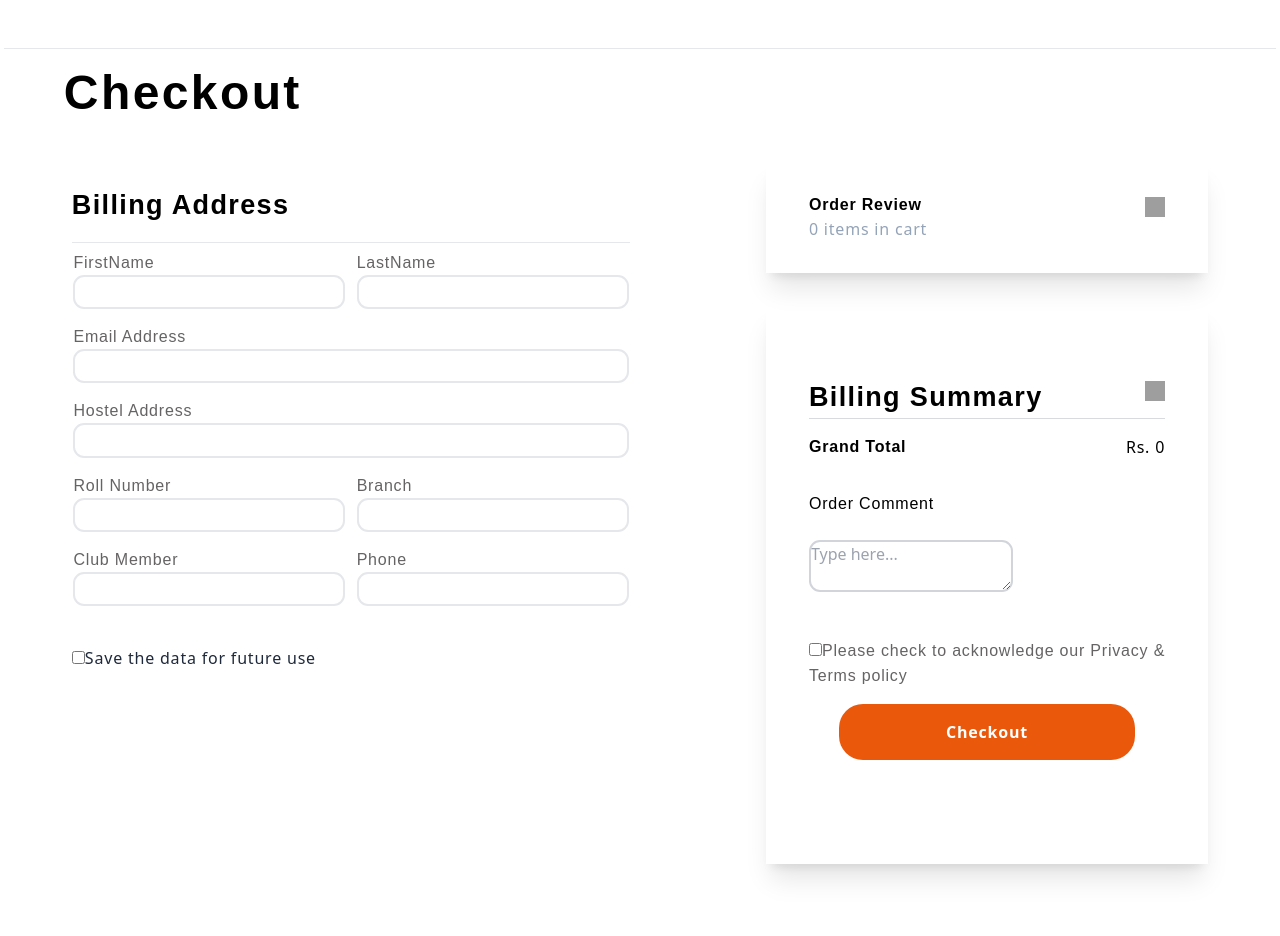
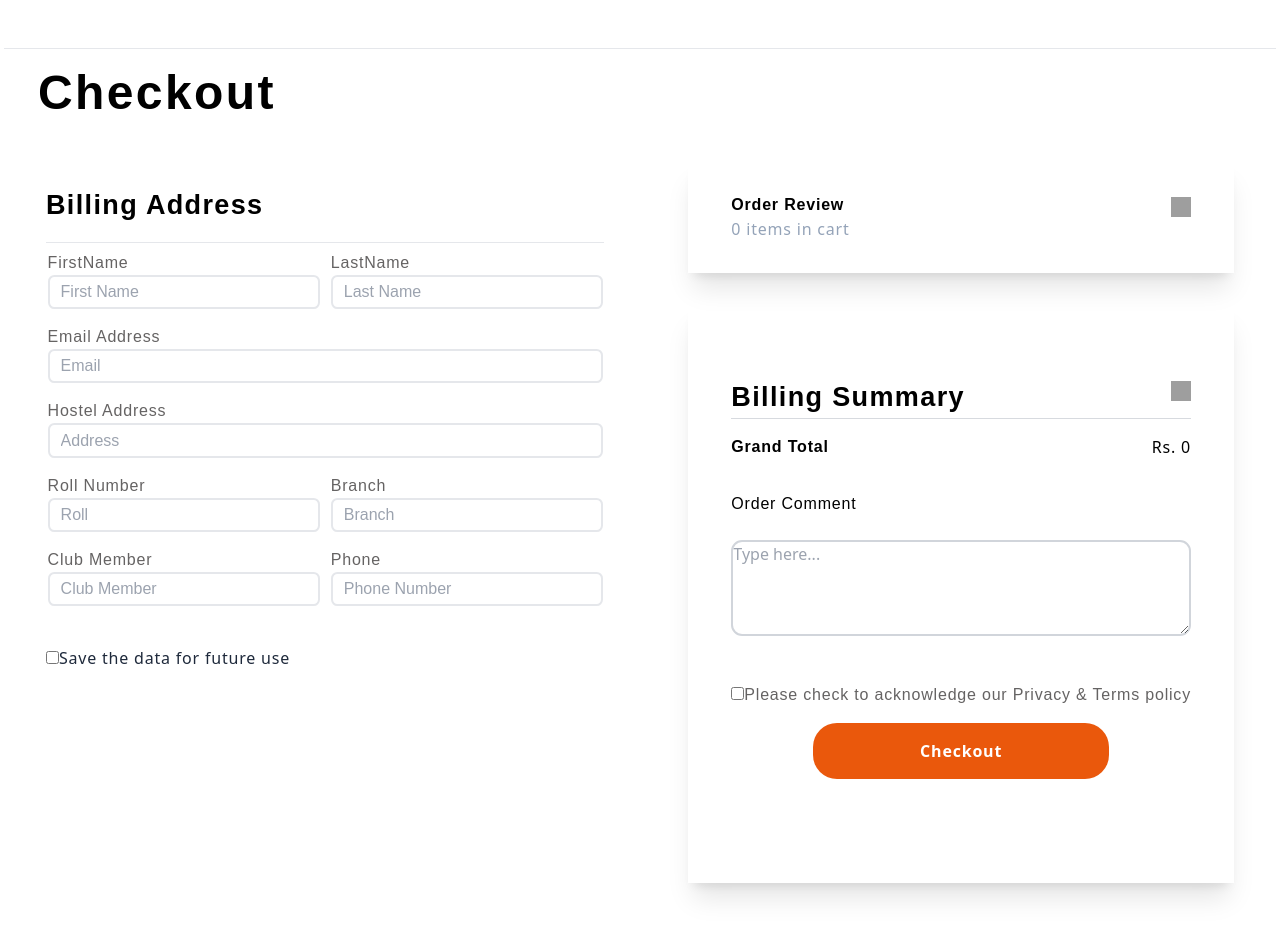
Before and after one commit to bsoc-bitbyte/GetIt, a Nuxt app: page /products/checkOut in a window 1280 px wide. Shown: the top 936 px of the page. Built offline with nearby package versions, Linux system fonts and the light colour scheme; grey boxes are pictures that could not be loaded.

Commit message:
Update checkOut.vue
Made the requested changes

```diff
--- a/pages/products/checkOut.vue
+++ b/pages/products/checkOut.vue
@@ -4,7 +4,7 @@
     <form @submit = "submitForm" class = "py-[3rem]">
       <hr>
 
-    <div class="flex-items min-[1020px]:flex min-[1020px]:justify-around">
+    <div class="flex-items max-[1029px]:flex-col max-[1019px]:items-center min-[1020px]:flex min-[1020px]:justify-around">
       <div class="main1">
         <div class="heading text-[3rem] font-extrabold cursor-crosshair py-[0.5rem] subpixel-antialiased tracking-wider">
         <div class = "">Checkout</div>
@@ -18,40 +18,40 @@
        <div class="name min-[1020px]:flex">
         <div class = "TEXT py-[0.5rem] px-[0.1rem]">
           <label for="firstName" class = "min-[1020px]:block subpixel-antialiased tracking-wider">FirstName</label>
-          <input type=" text" id="fn" v-model.trim.lazy="formValue.firstName" class="pl-[0.69rem] min-[1020px]:mr-[0.5rem] w-full min-[1020px]:w-[17rem] rounded-[0.69rem] py-[0.2rem] border-2 border-gray-200">
+          <input type="text" placeholder = "First Name" id="fn" v-model.trim.lazy="formValue.firstName" class="pl-[0.69rem] min-[1020px]:mr-[0.5rem] w-full min-[1020px]:w-[17rem] rounded-[0.4rem] py-[0.2rem] border-2 border-gray-200">
         </div>
         <div class = "TEXT py-[0.5rem] px-[0.1rem]">
           <label for="lastName" class = "min-[1020px]:block subpixel-antialiased tracking-wider">LastName</label>
-          <input type="text" id="ln" v-model.trim.lazy="formValue.lastName" class="pl-[0.69rem] w-full min-[1020px]:w-[17rem] rounded-[0.69rem] py-[0.2rem] border-2 border-gray-200">
+          <input type="text" placeholder = "Last Name" id="ln" v-model.trim.lazy="formValue.lastName" class="pl-[0.69rem] w-full min-[1020px]:w-[17rem] rounded-[0.4rem] py-[0.2rem] border-2 border-gray-200">
         </div>
        </div>
         <div class="remaining-credentials">
           <div class = "TEXT py-[0.5rem] px-[0.1rem]">
           <label for="email" class = "min-[1020px]:block subpixel-antialiased tracking-wider">Email Address</label>
-          <input type="email" id="email" v-model.trim.lazy="formValue.email" class="pl-[0.69rem] w-full rounded-[0.69rem] py-[0.2rem] border-2 border-gray-200">
+          <input type="email" placeholder = "Email" id="email" v-model.trim.lazy="formValue.email" class="pl-[0.69rem] w-full rounded-[0.4rem] py-[0.2rem] border-2 border-gray-200">
         </div>
         <div class = "TEXT py-[0.5rem] px-[0.1rem]">
           <label for="hosteladdress" class = "min-[1020px]:block subpixel-antialiased tracking-wider">Hostel Address</label>
-          <input type="text" id="hostel" v-model.trim.lazy="formValue.hosteladdress" class="pl-[0.69rem] w-full rounded-[0.69rem] py-[0.2rem] border-2 border-gray-200">
+          <input type="text" placeholder = "Address" id="hostel" v-model.trim.lazy="formValue.hosteladdress" class="pl-[0.69rem] w-full rounded-[0.4rem] py-[0.2rem] border-2 border-gray-200">
         </div>
         <div class="min-[1020px]:flex">
           <div class = "TEXT py-[0.5rem] px-[0.1rem]">
           <label for="roll" class = "min-[1020px]:block subpixel-antialiased tracking-wider">Roll Number</label>
-          <input type="text" id="roll" v-model.trim.lazy="formValue.roll" class="pl-[0.69rem]  min-[1020px]:mr-[0.5rem] w-full min-[1020px]:w-[17rem] rounded-[0.69rem] py-[0.2rem] border-2 border-gray-200">
+          <input type="text" placeholder = "Roll" id="roll" v-model.trim.lazy="formValue.roll" class="pl-[0.69rem]  min-[1020px]:mr-[0.5rem] w-full min-[1020px]:w-[17rem] rounded-[0.4rem] py-[0.2rem] border-2 border-gray-200">
         </div>
         <div class = "TEXT py-[0.5rem] px-[0.1rem]">
           <label for="branch" class = "min-[1020px]:block subpixel-antialiased tracking-wider">Branch</label>
-          <input type="text" id="branch" v-model.trim.lazy="formValue.branch" class="pl-[0.69rem] w-full min-[1020px]:w-[17rem] rounded-[0.69rem] py-[0.2rem] border-2 border-gray-200">
+          <input type="text" placeholder = "Branch" id="branch" v-model.trim.lazy="formValue.branch" class="pl-[0.69rem] w-full min-[1020px]:w-[17rem] rounded-[0.4rem] py-[0.2rem] border-2 border-gray-200">
         </div>
         </div>
         <div class="w-full min-[1020px]:flex">
           <div class = "TEXT py-[0.5rem] px-[0.1rem]">
           <label for="checked" class = "min-[1020px]:block subpixel-antialiased tracking-wider">Club Member</label>
-          <input type="text" id="branch" v-model.trim.lazy="formValue.checked" class="pl-[0.69rem]  min-[1020px]:mr-[0.5rem] w-full min-[1020px]:w-[17rem] rounded-[0.69rem] py-[0.2rem] border-2 border-gray-200">
+          <input type="text" placeholder = "Club Member" id="branch" v-model.trim.lazy="formValue.clubmember" class="pl-[0.69rem]  min-[1020px]:mr-[0.5rem] w-full min-[1020px]:w-[17rem] rounded-[0.4rem] py-[0.2rem] border-2 border-gray-200">
         </div>
         <div class = "TEXT py-[0.5rem] px-[0.1rem]">
           <label for="phone" class = "min-[1020px]:block subpixel-antialiased tracking-wider">Phone</label>
-          <input type="tel" id="phone" v-model.trim.number.lazy="formValue.phone" class="pl-[0.69rem] w-full min-[1020px]:w-[17rem]   rounded-[0.69rem] py-[0.2rem] border-2 border-gray-200">
+          <input type="tel" placeholder = "Phone Number" id="phone" v-model.trim.number.lazy="formValue.phone" class="pl-[0.69rem] w-full min-[1020px]:w-[17rem] rounded-[0.4rem] py-[0.2rem] border-2 border-gray-200">
         </div>
         </div>
         <div class="check2 pt-[2rem]">
@@ -101,12 +101,12 @@
             </label>
             </div>
             <div class = "py-[1.5rem]">
-            <textarea id="ordercomment" placeholder="Type here..." v-model.trim.lazy = "formValue.comment" class = "border-2 border-gray-300 rounded-[0.69rem]" />
+            <textarea id="ordercomment" placeholder="Type here..." v-model.trim.lazy = "formValue.comment" class = "border-2 border-gray-300 rounded-[0.69rem] w-full h-[6rem]" />
             </div>
          </div>
          <div>
           <input type="checkbox" id = "checked" v-model.trim.lazy="formValue.checked" true-value = "yes" false-value = "no">
-          <label for="checked" class = "TEXT text-s text-gray-400 tracking-wider">Please check to acknowledge our Privacy & <br> Terms policy</label>
+          <label for="checked" class = "TEXT text-s text-gray-400 tracking-wider">Please check to acknowledge our Privacy & Terms policy</label>
          </div>
          <div class="submitbutton py-[1rem] flex  justify-center ">
           <button type = "submit" class = "btn py-[1rem] px-[6.69rem] bg-orange-600 rounded-3xl text-white font-bold tracking-wider" @click="submitForm" >Checkout
@@ -131,7 +131,7 @@
         hosteladdress: '',
         roll: '',
         branch: '',
-        clubmember: 'no',
+        clubmember: '',
         phone: null,
         checked:'',
         comment:"",
```
